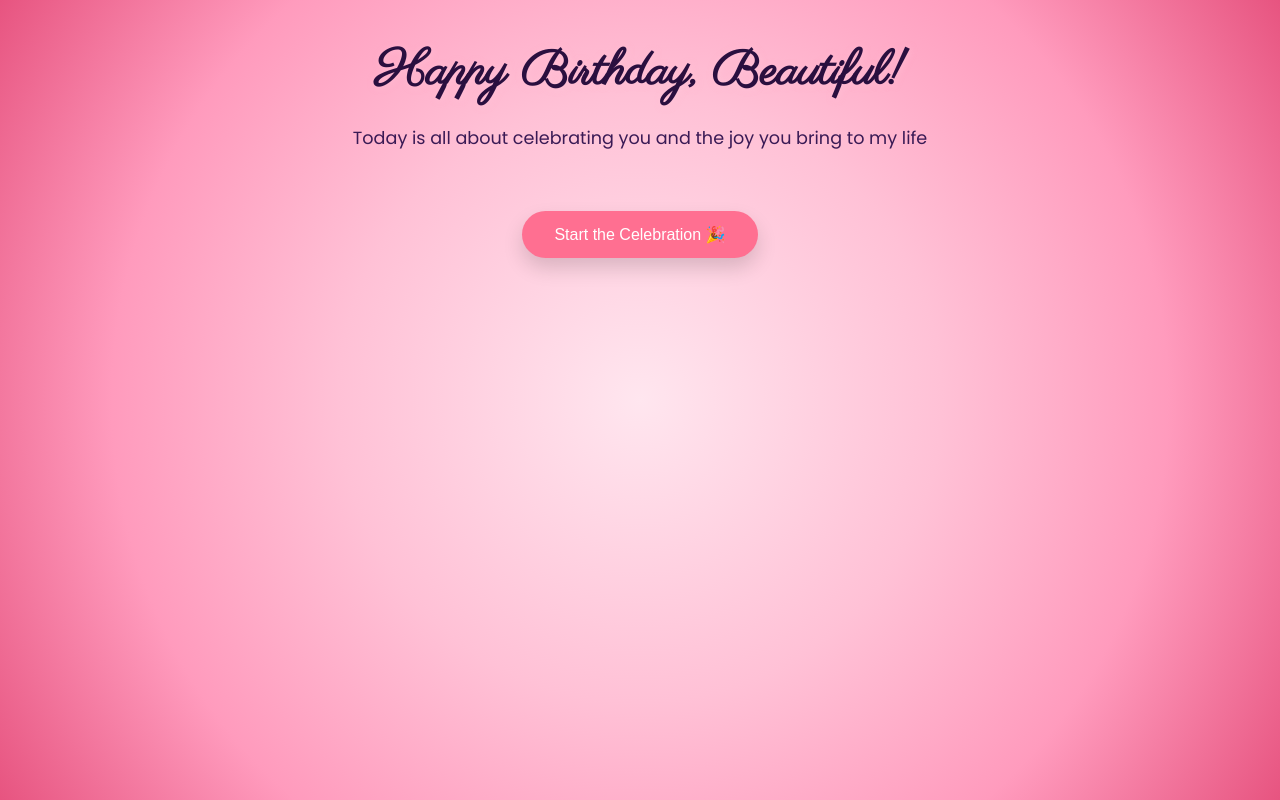
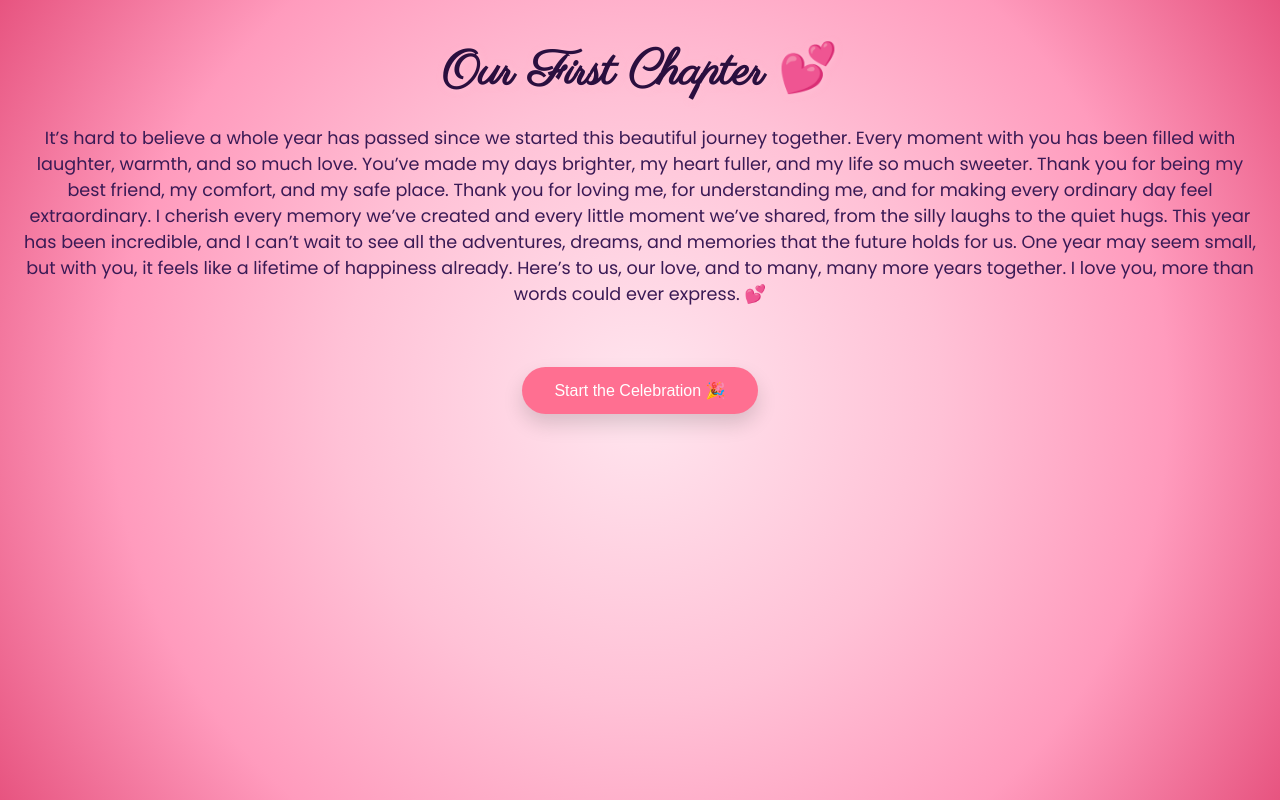
Before and after one commit to sharwarishinde70/18-2, a plain HTML site: page index.html in a window 1280 px wide. Drawn offline with Linux system fonts and the light colour scheme.

Commit message:
Update index.html

```diff
--- a/index.html
+++ b/index.html
@@ -128,8 +128,14 @@ button:hover {
 
 <body>
 
-<h1>Happy Birthday, Beautiful!</h1>
-<p>Today is all about celebrating you and the joy you bring to my life</p>
+<h1>Our First Chapter 💕</h1>
+<p>It’s hard to believe a whole year has passed since we started this beautiful journey together. Every moment with you has been filled with laughter, warmth, and so much love. You’ve made my days brighter, my heart fuller, and my life so much sweeter.
+
+Thank you for being my best friend, my comfort, and my safe place. Thank you for loving me, for understanding me, and for making every ordinary day feel extraordinary. I cherish every memory we’ve created and every little moment we’ve shared, from the silly laughs to the quiet hugs.
+
+This year has been incredible, and I can’t wait to see all the adventures, dreams, and memories that the future holds for us. One year may seem small, but with you, it feels like a lifetime of happiness already.
+
+Here’s to us, our love, and to many, many more years together. I love you, more than words could ever express. 💕</p>
 <button onclick="startCelebration()">Start the Celebration 🎉</button>
 
 <div class="gallery" id="gallery">
```
